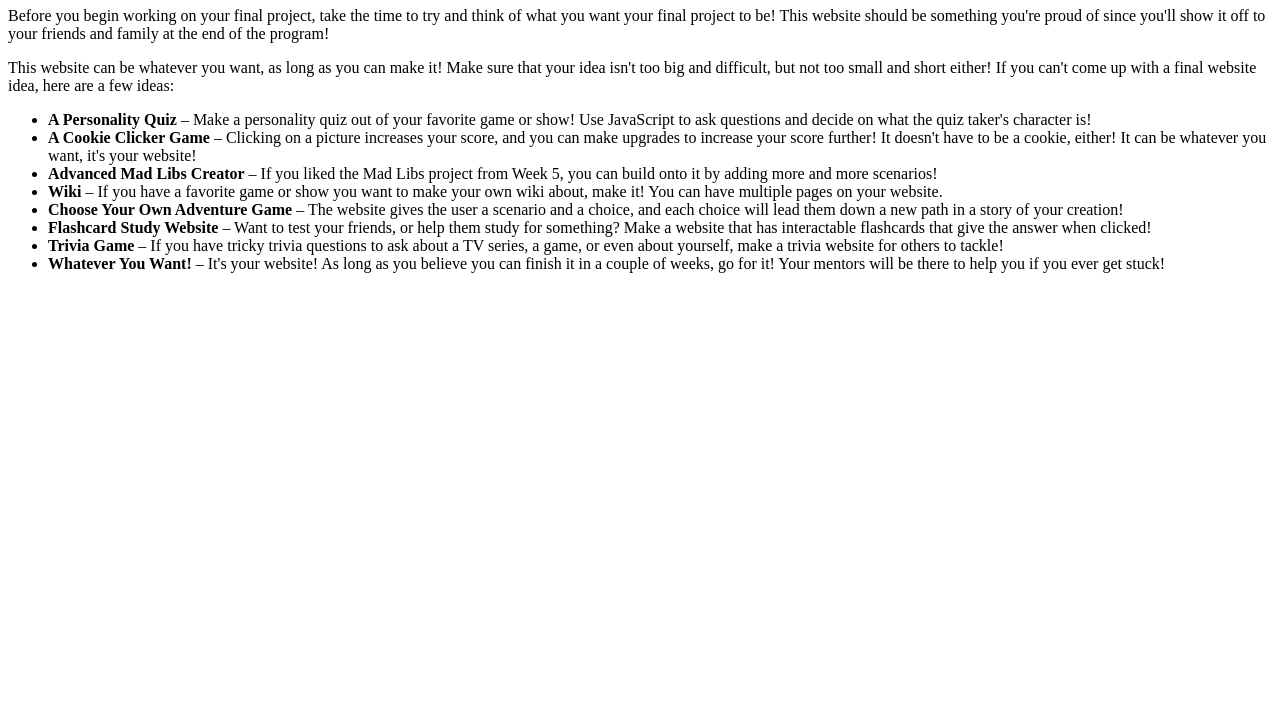
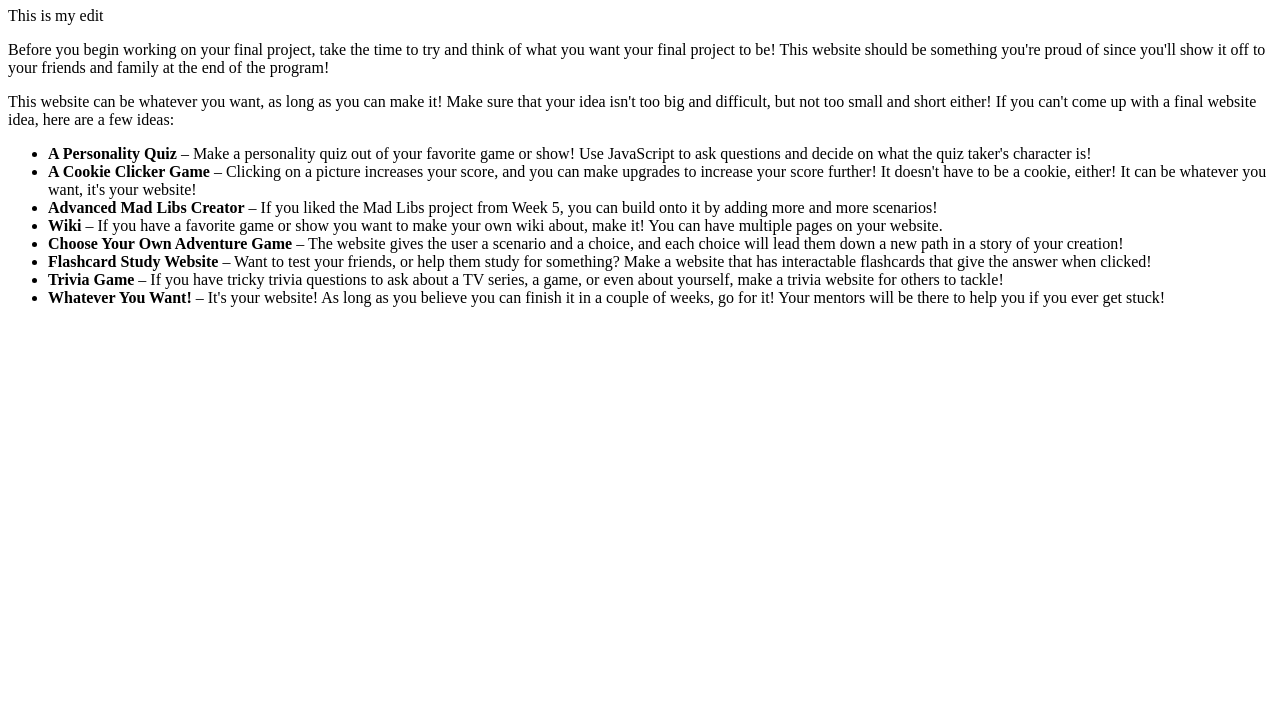
Before and after one commit to frances-uy/cat-project, a plain HTML site: page index.html in a window 1280 px wide. Shown: the part 73-800 px from the top of the page. Drawn offline with Linux system fonts and the light colour scheme.

Commit message:
Added paragraph element

```diff
--- a/index.html
+++ b/index.html
@@ -7,6 +7,8 @@
 
 <body>
     <h1>Welcome to my ICSpark Final Project Website!</h1>
+
+    <p>This is my edit</p>
 
     <p>
         Before you begin working on your final project, take the time to try and think of what you want your final project to be!
```
